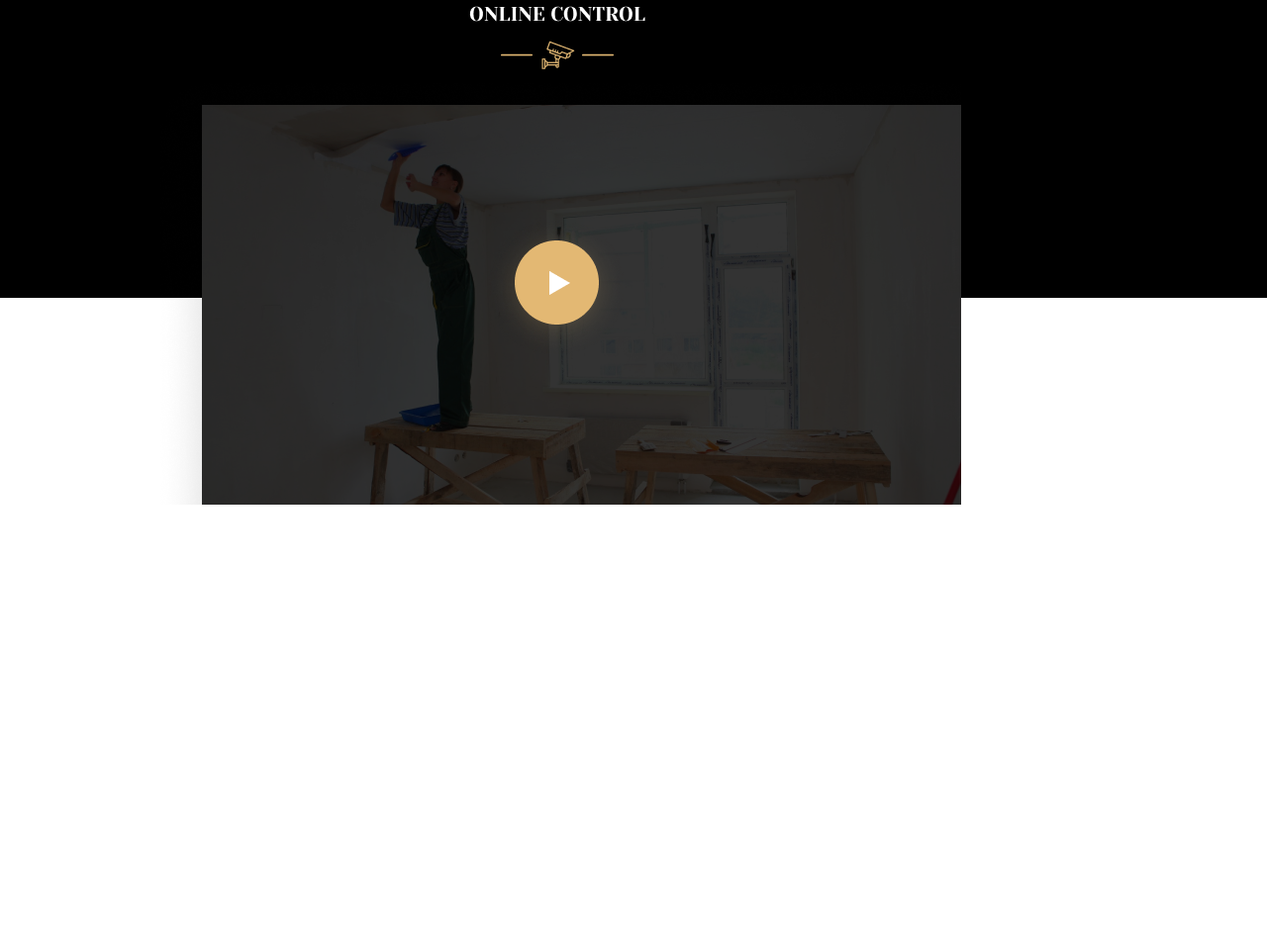
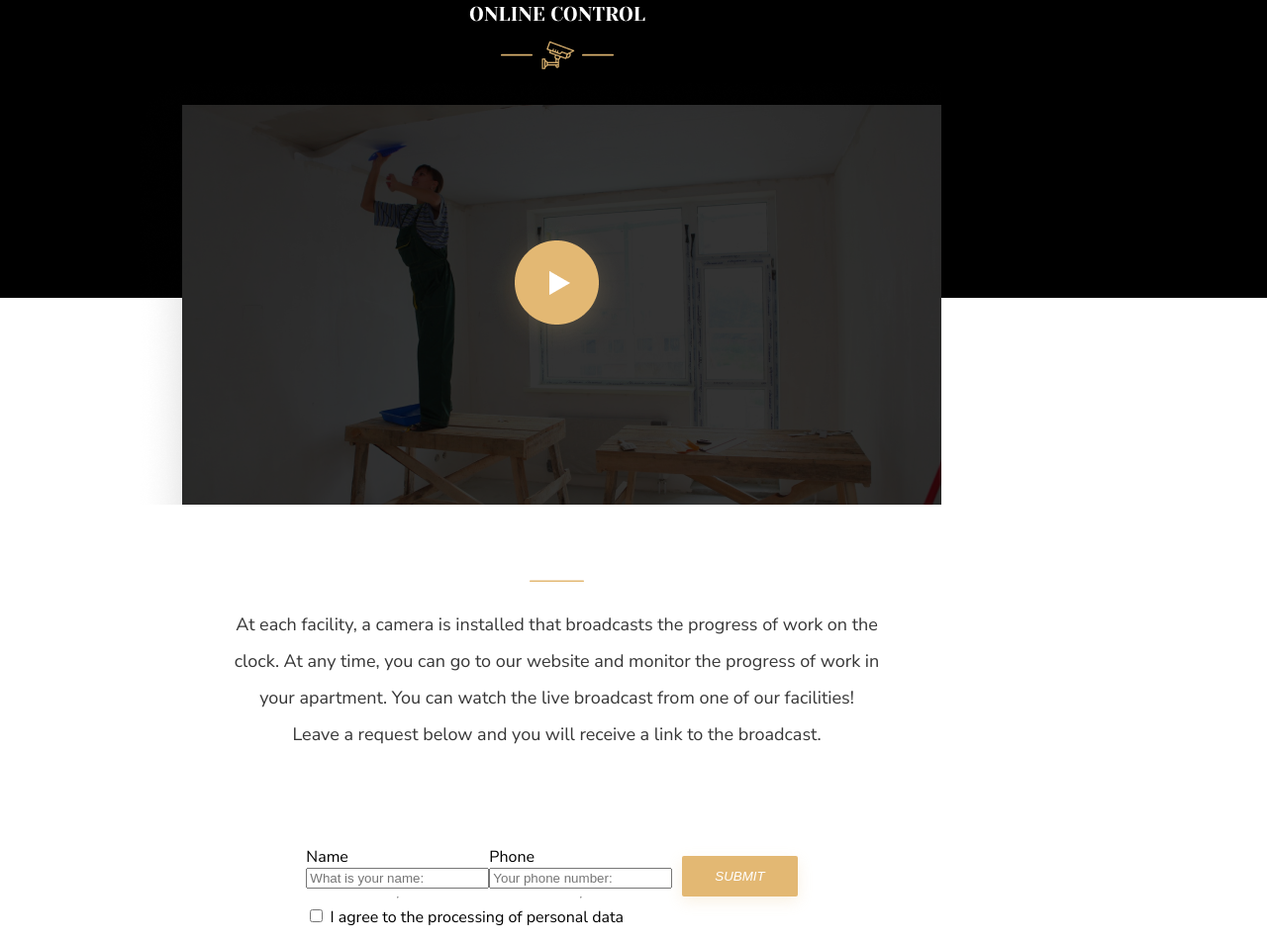
Before and after one commit to KristinaRev/repair-landing-page, a plain HTML site: page layout.html in a window 1280 px wide. Shown: the part 1563-2516 px from the top of the page at 99% size. Drawn offline with Linux system fonts and the light colour scheme.

Commit message:
added checkbox

```diff
--- a/layout.css
+++ b/layout.css
@@ -28,15 +28,20 @@ body * {
     margin: 10px;
 }
 
-.button-glass {
+.button:hover {
+    cursor: pointer;
+}
+
+.background-container .button:hover {
     background-color: rgba(28,28,28,0);
     border-color: white;
-    border: 1;
+    border: 2px;
     color: white;
     text-transform: uppercase;
     font-style: italic;
-    padding: 11px 11px;
+    padding: 13px 13px;
     margin: 10px;
+
 }
 
 .logo {
@@ -46,6 +51,7 @@ body * {
 
 .header {
     background-color: black;
+
 }
 
 
@@ -281,13 +287,50 @@ body * {
 .video {
     background-image: url(images/video.png);
     width: 817px;
+    position: relative ;
+    left: -20px;
     display: flex;
     align-items: center;
     justify-content: center;
     height: 434px;
 }
 
+.play {
+    position: relative;
+    left: 20px;
+}
 
 .play:hover {
     cursor: pointer;
 }
+
+.bottom-line {
+    margin-top: 62.5px;
+    padding: 0;
+}
+
+
+.video-text {
+    font-family: 'Nunito Sans', Arial, Helvetica, sans-serif;
+    font-style: normal;
+    font-weight: 400;
+    font-size: 18px;
+    line-height: 37px;
+    text-align: center;
+    color: #363636;
+    width: 681px;
+    height: 131px;
+}
+
+.form {
+    margin-top: 93px;
+}
+
+.input-form {
+    display: flex;
+}
+
+.input-item {
+    display: flex;
+    flex-direction: column;
+}
--- a/layout.html
+++ b/layout.html
@@ -36,8 +36,8 @@
                         with work time saving up to 45 days and 20% from
                         cost of materials due to the organization of work</p>
                         <button class="button">CALCULATE THE COST</button>
-                        <button class="button-glass">SUBMIT YOUR APPLICATION</button>
-                </div>
+                        <button class="button">SUBMIT YOUR APPLICATION</button>
+            </div>
         </section>
 
         <section class="secondBackground">
@@ -103,8 +103,31 @@
         <div class="video">
                 <div class="play"><img src="images/play.png" alt="click to play"></div>
             </div>
+        <div class="bottom-line"><img src="images/line-bottom.png" alt="line"></div>
+        <div class="video-text-block"><p class="video-text">At each facility, a camera is installed that broadcasts the progress of work on the clock. At any time, you can go to our website and monitor the progress of work in your apartment. You can watch the live broadcast from one of our facilities!<br>
+            Leave a request below and you will receive a link to the broadcast.</p></div>
 
+        <form class="form" action="#">
+            <div class="input-form">
+                <div class="input-item">
+                    <label class="label" for="name">Name</label>
+                    <input class="first-form input" type="text" name="user_name"  placeholder="What is your name:">
+                    <hr class="hr-under-input">
+                </div>
+                <div class="input-item">
+                    <label class="label" for="phone">Phone</label>
+                    <input class="first-form input" type="tel" name="tel" id="phone" placeholder="Your phone number:">
+                    <hr class="hr-under-input">
+                </div>
 
+                <input class="button form-button" type="submit" value="SUBMIT">
+            </div>
+            <div class="first-checkbox">
+                  <input type="checkbox" class="checkbox" >
+
+                  <span class="text-checkbox">I agree to the processing of personal data</span>
+            </div>
+        </form>
         </section>
 </main>
     <footer>
```
Also changed, not shown: images/line-bottom.png (added).
